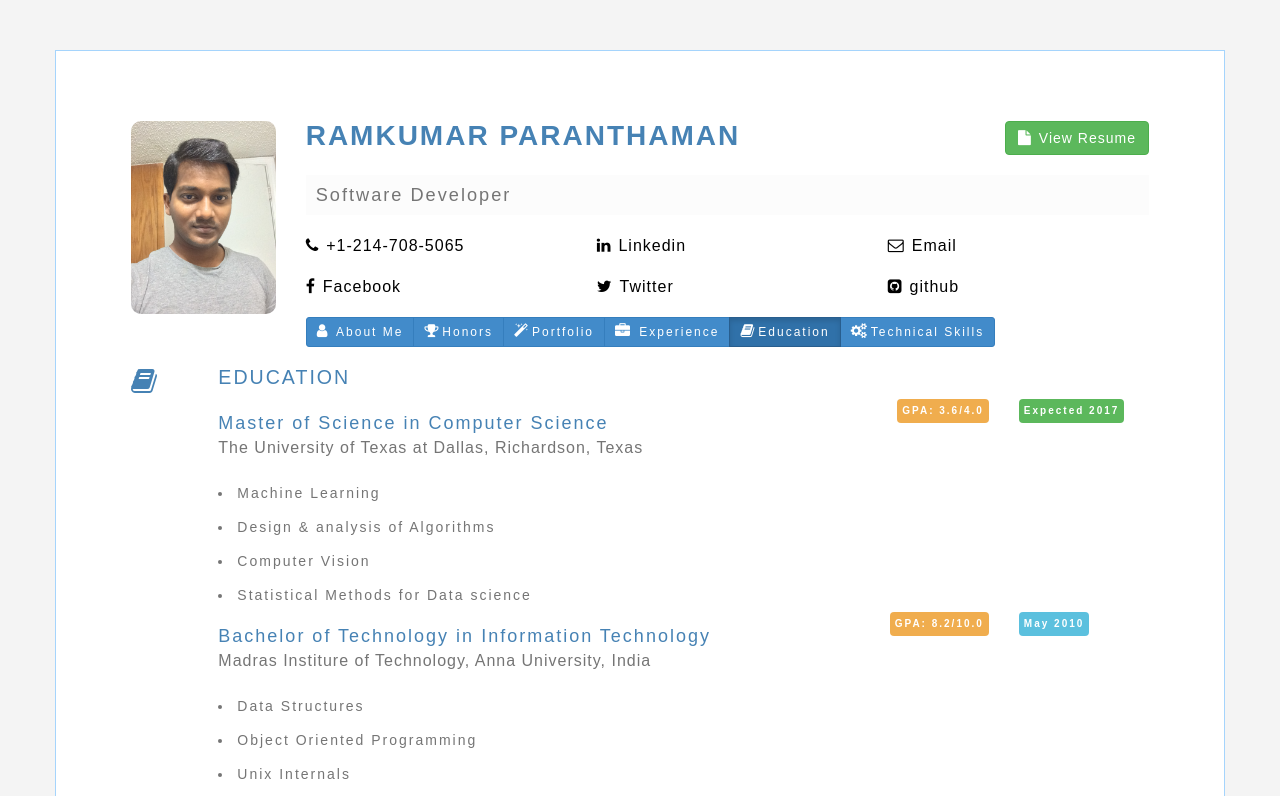
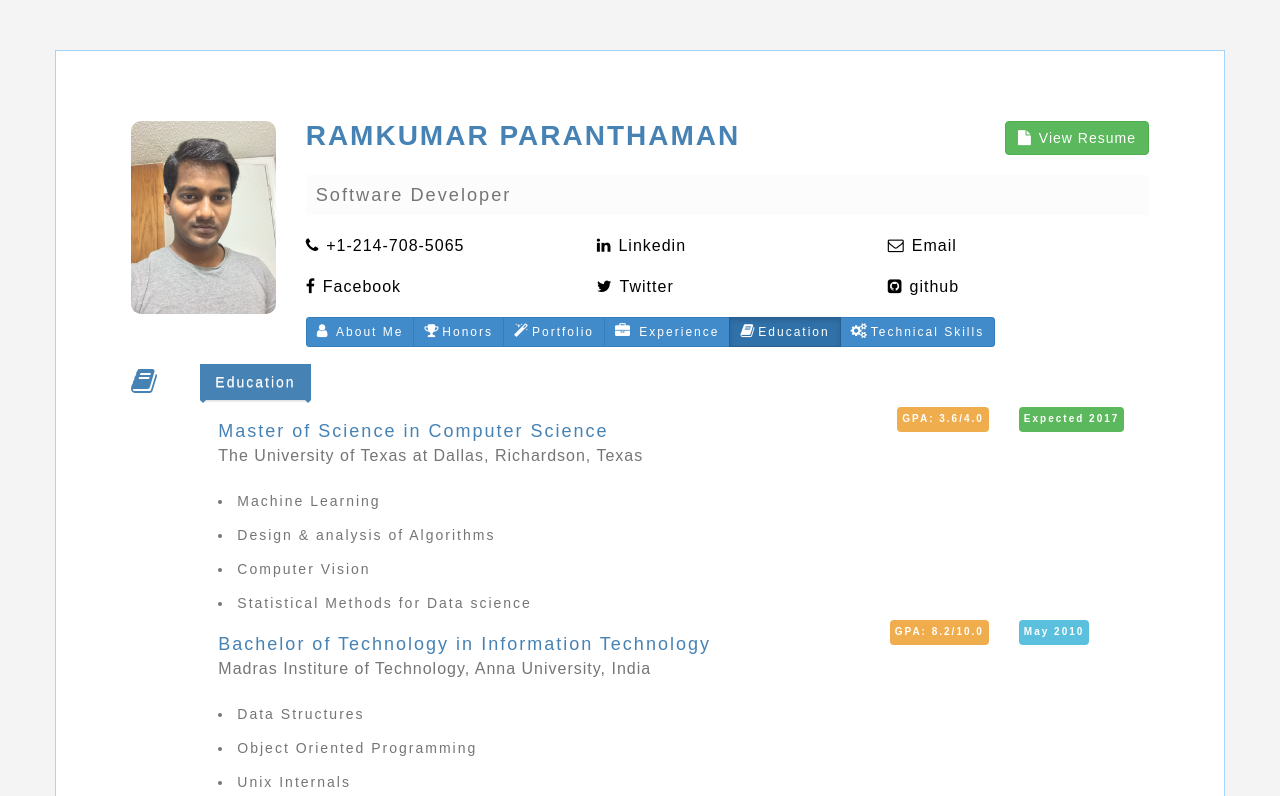
Before and after one commit to helloram52/helloram52.github.io, a plain HTML site: page index.html in a window 1280 px wide. Both pictures are taken after a click on the label "Education". Shown: the top 796 px of the page. Drawn offline with Linux system fonts and the light colour scheme.

Commit message:
updated Education and honors

```diff
--- a/css/style.css
+++ b/css/style.css
@@ -187,3 +187,62 @@ hr{
     padding: 0px;
     margin: 0px;
   }
+.wrapper {
+  margin: 50px auto;
+  width: 280px;
+  height: 370px;
+  background: white;
+  border-radius: 10px;
+  -webkit-box-shadow: 0px 0px 8px rgba(0,0,0,0.3);
+  -moz-box-shadow:    0px 0px 8px rgba(0,0,0,0.3);
+  box-shadow:         0px 0px 8px rgba(0,0,0,0.3);
+  position: relative;
+  z-index: 0;
+}
+
+.ribbon-wrapper-blue {
+  overflow: hidden;
+  position: absolute;
+  top: -3px;
+  left: -3px;
+  padding-bottom: 5px;
+}
+
+.ribbon-blue {
+  text-align: center;
+  text-shadow: rgba(255,255,255,0.5) 0px 1px 0px;
+  -webkit-transform: rotate(0deg);
+  -moz-transform:    rotate(0deg);
+  -ms-transform:     rotate(0deg);
+  -o-transform:      rotate(0deg);
+  position: relative;
+  padding: 8px 15px;
+  text-decoration: capitalize;
+  color: white;
+  /*width: 180px;*/
+  background-color: steelblue;
+  background-image: -webkit-gradient(linear, left top, left bottom, from(#5bc0de), to(steelblue));
+  background-image: -webkit-linear-gradient(top, steelblue, steelblue);
+  background-image:    -moz-linear-gradient(top, steelblue, steelblue);
+  background-image:     -ms-linear-gradient(top, steelblue, steelblue);
+  background-image:      -o-linear-gradient(top, steelblue, steelblue);
+  -webkit-box-shadow: 0px 0px 3px rgba(0,0,0,0.3);
+  -moz-box-shadow:    0px 0px 3px rgba(0,0,0,0.3);
+  box-shadow:         0px 0px 3px rgba(0,0,0,0.3);
+}
+
+.ribbon-blue:before, .ribbon-blue:after {
+  content: "";
+  border-top:   3px solid steelblue;
+  border-left:  3px solid transparent;
+  border-right: 3px solid transparent;
+  position:absolute;
+  bottom: -3px;
+}
+
+.ribbon-blue:before {
+  left: 0;
+}
+.ribbon-blue:after {
+  right: 0;
+}
--- a/index.html
+++ b/index.html
@@ -134,14 +134,15 @@
         <!-- ===========================
         BODY
         ============================ -->
-        <div class="about-me">
+        <div class="about-me" >
             <div id="statement" class="row mobmid">
                 <div class="col-sm-1">
                     <span class="secicon fa fa-user"></span>
                 </div><!--icon end-->
 
                 <div class="col-sm-11">
-                    <h3>Personal statement </h3>
+                    <div class="ribbon-wrapper-blue"> <div class="ribbon-blue"> Personal statement </div></div>
+                    <br/>
                     <blockquote> " Be more dedicated to making solid achievements than in running after swift but synthetic happiness." <br /> <!--p class="blockquote" align="right">-Dr. A.P.J Abdul Kalam </p--></blockquote>
                     <p>I am a graduate student in the computer science department at University of Texas at Dallas, United States. My areas of interest are Machine Learning, Natural Language Processing, distributed computing and Artificial Intelligence. I enjoy building new stuff and learning new technologies. </p>
                 </div><!--info end-->
@@ -156,7 +157,8 @@
                 </div><!--icon end-->
 
                 <div class="col-sm-11">
-                    <h3>Awards</h3>
+                    <div class="ribbon-wrapper-blue"> <div class="ribbon-blue">Awards &amp; Recognitions</div></div>
+                    <br/><br/>
                     <div class="row">
                         <div class="col-md-10">
                             <h4>First prize in MICROSOFT’s contest</h4>
@@ -216,8 +218,8 @@
                 </div><!--icon end-->
 
                 <div class="col-sm-11">
-                    <h3>Job Experiences</h3>
-
+                    <div class="ribbon-wrapper-blue"> <div class="ribbon-blue">Job Experiences</div></div>
+                    <br/> <br/>
                     <div class="row">
                         <div class="col-md-9">
                             <h4>I.T. Analyst</h4>
@@ -272,8 +274,8 @@
                 </div><!--icon end-->
 
                 <div class="col-sm-11">
-                    <h3>Education</h3>
-
+                    <div class="ribbon-wrapper-blue"> <div class="ribbon-blue">Education</div></div>
+                    <br /><br />
                     <div class="row">
                         <div class="col-md-7">
                             <h4>Master of Science in Computer Science</h4>
```
